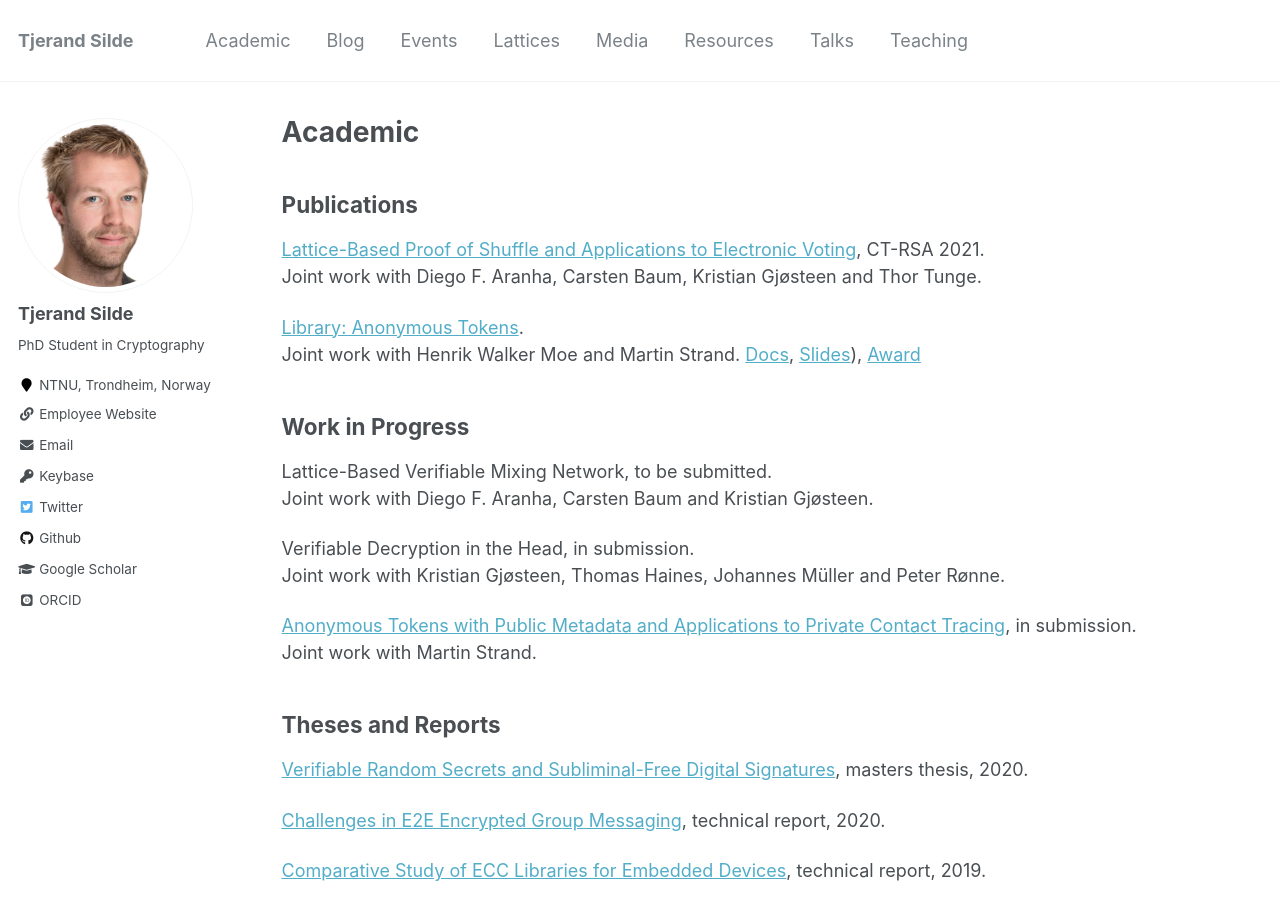
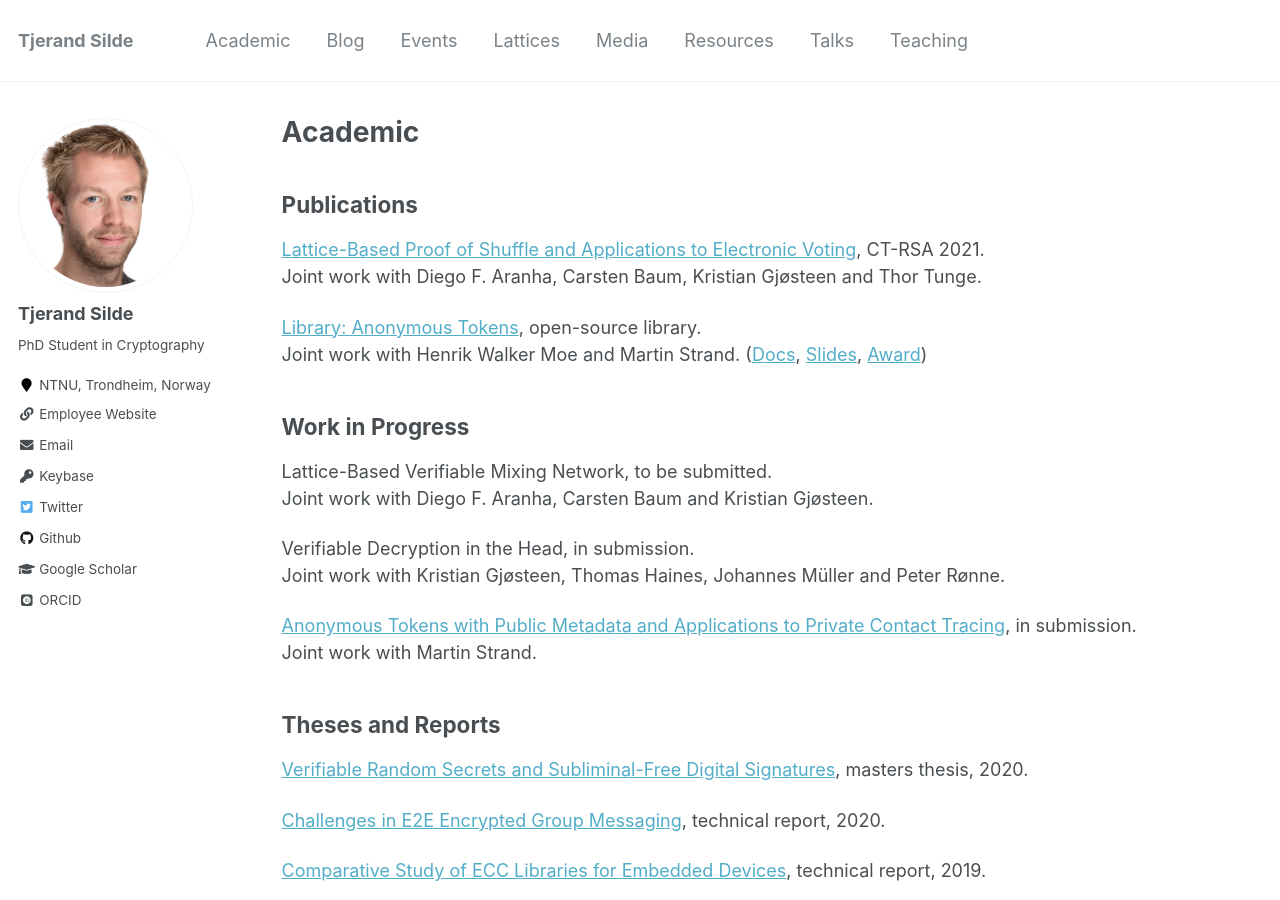
Before and after one commit to tjesi/tjesi.github.io, a Jekyll site: the page built from _pages/academic.md, in a window 1280 px wide and 900 px high. Built offline with Jekyll 4.4.1, drawn with Linux system fonts in a browser that asks for light colours; some web fonts are replaced.

Commit message:
Update academic.md

```diff
--- a/_pages/academic.md
+++ b/_pages/academic.md
@@ -10,9 +10,9 @@ author_profile: true
 [Lattice-Based Proof of Shuffle and Applications to Electronic Voting](https://eprint.iacr.org/2021/338.pdf), CT-RSA 2021.\
 Joint work with Diego F. Aranha, Carsten Baum, Kristian Gjøsteen and Thor Tunge.
 
-[Library: Anonymous Tokens](https://github.com/HenrikWM/anonymous-tokens).\
-Joint work with Henrik Walker Moe and Martin Strand. [Docs](https://github.com/HenrikWM/anonymous-tokens/wiki), [Slides](https://tjerandsilde.no/files/Anonym-Smittesporing.pdf)),
-[Award](https://www.datatilsynet.no/aktuelt/aktuelle-nyheter-2021/pris-for-innebygd-personvern-til-anonyme-tokens)
+[Library: Anonymous Tokens](https://github.com/HenrikWM/anonymous-tokens), open-source library.\
+Joint work with Henrik Walker Moe and Martin Strand. ([Docs](https://github.com/HenrikWM/anonymous-tokens/wiki), [Slides](https://tjerandsilde.no/files/Anonym-Smittesporing.pdf),
+[Award](https://www.datatilsynet.no/aktuelt/aktuelle-nyheter-2021/pris-for-innebygd-personvern-til-anonyme-tokens))
 
 ## Work in Progress
 
```
